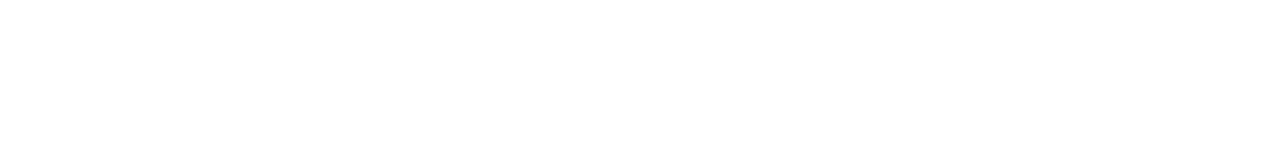
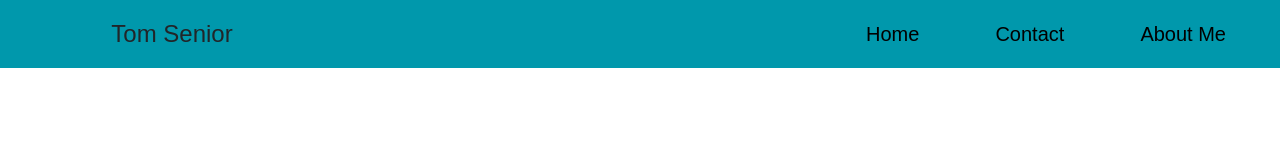
Before and after one commit to tomsenior20/My_Portfolio, a website: page index.html in a window 1280 px wide. Drawn offline with nearby package versions, Linux system fonts and the light colour scheme.

Commit message:
navigation added

```diff
--- /dev/null
+++ b/Styling/Shared_Styling/nav.css
@@ -0,0 +1,27 @@
+nav{
+    background: rgb(0, 152, 172);
+    display: flex;
+    justify-content: space-between;
+    align-items: center;
+}
+
+.navList{
+    width:50%;
+    display: flex;
+    justify-content: space-around;
+}
+
+.navName_Container p{
+    font-family: Arial, Helvetica, sans-serif;
+}
+
+nav li{
+    text-decoration: none;
+    list-style: none;
+}
+
+nav a{
+    color:black;
+    text-decoration: none;
+    font-family: Arial, Helvetica, sans-serif;
+}
--- a/index.html
+++ b/index.html
@@ -6,10 +6,34 @@
     <meta name="viewport" content="width=device-width, initial-scale=1.0">
     <meta http-equiv="X-UA-Compatible" content="ie=edge">
     <title>Homepage</title>
+    <link href="https://cdn.jsdelivr.net/npm/bootstrap@5.3.0/dist/css/bootstrap.min.css" rel="stylesheet"
+        integrity="sha384-9ndCyUaIbzAi2FUVXJi0CjmCapSmO7SnpJef0486qhLnuZ2cdeRhO02iuK6FUUVM" crossorigin="anonymous">
+    <script src="https://cdn.jsdelivr.net/npm/bootstrap@5.3.0/dist/js/bootstrap.bundle.min.js"
+        integrity="sha384-geWF76RCwLtnZ8qwWowPQNguL3RmwHVBC9FhGdlKrxdiJJigb/j/68SIy3Te4Bkz"
+        crossorigin="anonymous"></script>
+    <link rel="stylesheet" href="Styling/default.css">
+    <link rel="stylesheet" href="Styling/Shared_Styling/nav.css">
 </head>
 
 <body>
-
+    <nav class="p-3">
+        <div class="navName_Container col-3 d-flex justify-content-center align-items-center">
+            <p class="fs-4 my-0">Tom Senior</p>
+        </div>
+        <div class="navigationList col-9 d-flex justify-content-end align-items-center">
+            <ul class="my-0 navList">
+                <li>
+                    <a class="fs-5" href="#">Home</a>
+                </li>
+                <li>
+                    <a class="fs-5" href="#">Contact</a>
+                </li>
+                <li>
+                    <a class="fs-5" href="#">About Me</a>
+                </li>
+            </ul>
+        </div>
+    </nav>
 </body>
 
 </html>
```
Also changed, not shown: package.json (added, +22 -0 lines), 1 other file.
